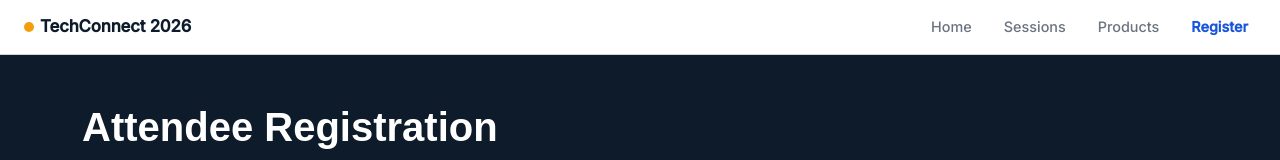
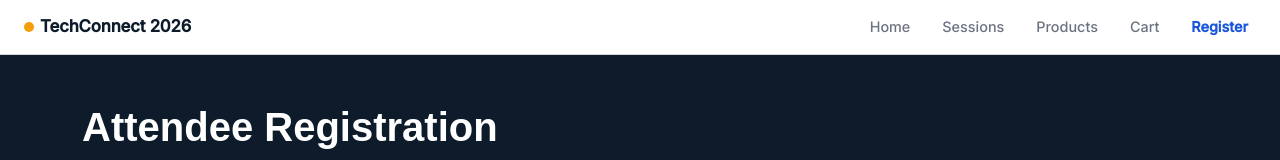
Before and after one commit to Rose-Huynh/Conference-Event-Organizer, a plain HTML site: page html/signup.html in a window 1280 px wide. Shown: the top 160 px of the page. Drawn offline with nearby package versions, Linux system fonts and the light colour scheme.

Commit message:
Update signup.html

```diff
--- a/html/signup.html
+++ b/html/signup.html
@@ -24,6 +24,7 @@
           <li class="nav-item"><a class="nav-link" href="index.html">Home</a></li>
           <li class="nav-item"><a class="nav-link" href="sessions.html">Sessions</a></li>
           <li class="nav-item"><a class="nav-link" href="products.html">Products</a></li>
+          <li class="nav-item"><a class="nav-link" href="cart.html">Cart</a></li>
           <li class="nav-item"><a class="nav-link nav-link-active fw-bold" href="signup.html">Register</a></li>
         </ul>
       </div>
```
